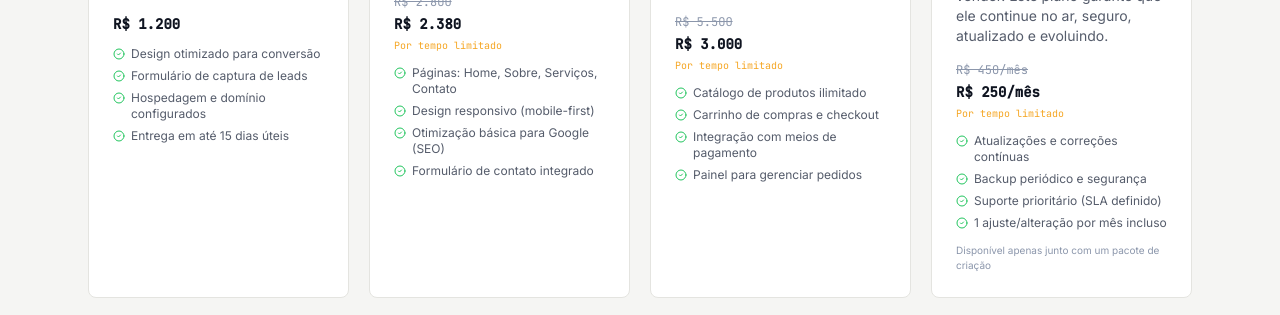
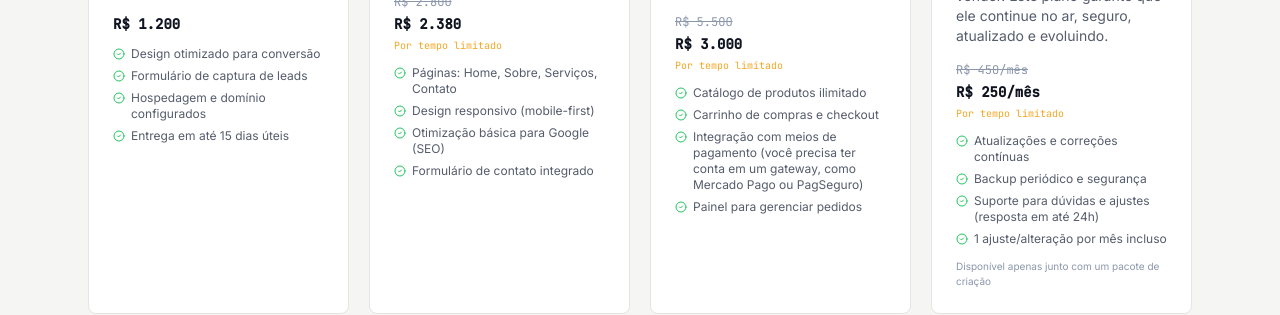
Before and after one commit to jesgalves/design-sites, a React (Vite) app: page / in a window 1280 px wide. Shown: the part 1160-1475 px from the top of the page. Built offline with nearby package versions, Linux system fonts and the light colour scheme.

Commit message:
correcoes de texto

```diff
--- a/src/App.jsx
+++ b/src/App.jsx
@@ -774,7 +774,7 @@ const services = [
     bullets: [
       "Catálogo de produtos ilimitado",
       "Carrinho de compras e checkout",
-      "Integração com meios de pagamento",
+      "Integração com meios de pagamento (você precisa ter conta em um gateway, como Mercado Pago ou PagSeguro)",
       "Painel para gerenciar pedidos",
     ],
   },
@@ -788,7 +788,7 @@ const services = [
     bullets: [
       "Atualizações e correções contínuas",
       "Backup periódico e segurança",
-      "Suporte prioritário (SLA definido)",
+      "Suporte para dúvidas e ajustes (resposta em até 24h)",
       "1 ajuste/alteração por mês incluso",
     ],
     note: "Disponível apenas junto com um pacote de criação",
@@ -835,7 +835,7 @@ const projects = [
 ];
 
 const process = [
-  { n: "01", title: "Briefing", desc: "Entendemos o problema real do seu negócio antes de qualquer linha de código." },
+  { n: "01", title: "Briefing", desc: "Você preenche o briefing contando sobre o seu negócio, e envia o material que já tiver (textos, logo, fotos) — o que faltar, a gente ajusta juntos ao longo do processo." },
   { n: "02", title: "Protótipo", desc: "Layout navegável para validar estrutura e conteúdo antes de construir." },
   { n: "03", title: "Desenvolvimento", desc: "Código limpo, performático e responsivo, com atualizações semanais." },
   { n: "04", title: "Revisão", desc: "Ajustes finos com base no seu feedback, sem custo extra." },
@@ -845,7 +845,7 @@ const process = [
 const faqs = [
   { q: "Qual o prazo médio de entrega?", a: "Entre 10 e 20 dias úteis, dependendo do escopo do projeto. Prazos exatos são definidos no briefing." },
   { q: "Hospedagem e domínio estão inclusos?", a: "Ajudamos na configuração de ambos, mas os custos de hospedagem e domínio são pagos diretamente ao provedor, sem intermediação." },
-  { q: "Quantas revisões estão inclusas?", a: "Duas rodadas de revisão em cada etapa (protótipo e desenvolvimento) estão inclusas em todos os pacotes." },
+  { q: "Quantas revisões estão inclusas?", a: "Duas rodadas de revisão em cada etapa (protótipo e desenvolvimento) estão inclusas em todos os pacotes. Revisões extras além dessas são orçadas à parte, sob consulta." },
   { q: "Como funciona o pagamento?", a: "50% no início do projeto e 50% na entrega. Para pacotes maiores, posso dividir em até 3 etapas." },
   { q: "Você oferece suporte depois da entrega?", a: "Sim, 15 dias de suporte gratuito para correções pós-entrega, para suporte prolongado contrate com nosso Plano Gestão & Crescimento." },
 ];
```
